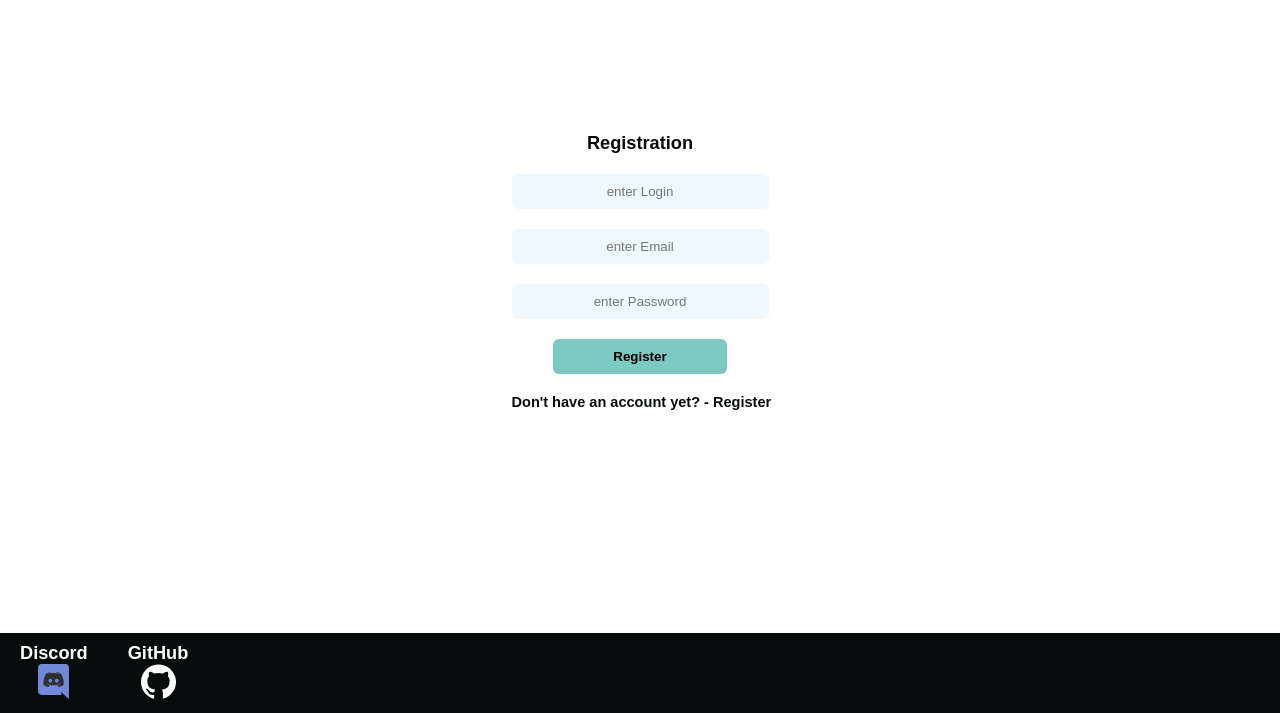
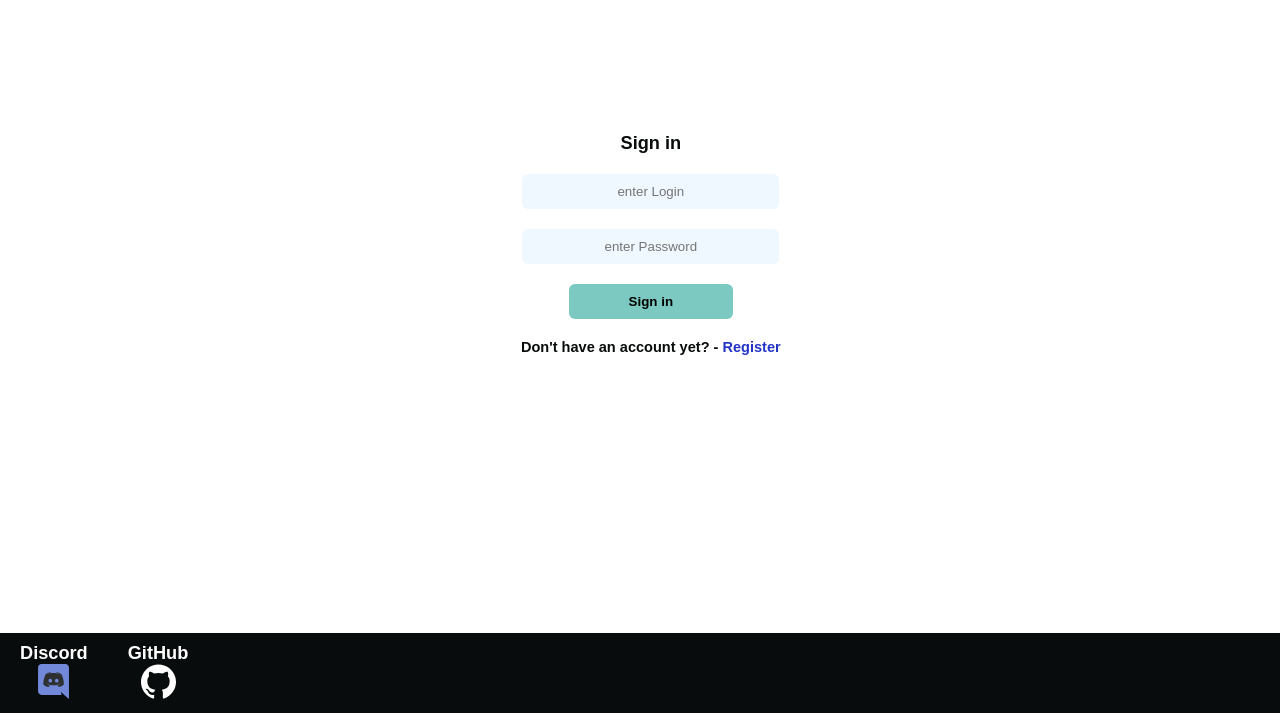
Before and after one commit to Asembly/Asembly, a plain HTML site: page src/page/index/index.html in a window 1280 px wide. Both pictures are taken after a click on the link "sign in". Shown: the part 87-800 px from the top of the page. Drawn offline with Linux system fonts and the light colour scheme.

Commit message:
Add files via upload

```diff
--- a/src/page/index/index.html
+++ b/src/page/index/index.html
@@ -22,6 +22,8 @@
             </header>
 
             <section class="wrapper__section section">
+              <!-- Появление/исчезновение формы регистрации -->
+               <div class="appear" id="visability1">
                 <form class="wrapper__form" action="#" method="post">
 
                     <div class="form__element">
@@ -43,25 +45,40 @@
                             Register
                         </button>
                     </div>
-            <div class="appear" id="visability1">
-                <div class="Elr">
                     <div class="form__element">
-                        <p class="element__subtitle">
+                        <div class="element__subtitle">
                             if you already have an account - <a class="colour" id="switch1">sign in</a>
-                        </p>
+                        </div>
                     </div>
-                </div>
-            </div>
-            <div class="disappear" id="visability2">
-                <div class="Elr">
+                </form>
+              </div>
+              <!-- Появление/исчезновение формы входа -->
+               <div class="disappear" id="visability2">
+                <form class="wrapper__form" action="#" method="post">
+
+                    <div class="form__element">
+                        <h1 class="element__title">
+                            Sign in
+                        </h1>
+                    </div>
+                    <div class="form__element">
+                        <input class="element__input" type="text" name="login" id="login" placeholder="enter Login">
+                    </div>
+                    <div class="form__element">
+                        <input class="element__input" type="password" name="password" id="password" placeholder="enter Password">
+                    </div>
+                    <div class="form__element">
+                        <button class="element__button">
+                            Sign in
+                        </button>
+                    </div>
                     <div class="form__element">
                         <p class="element__subtitle">
                             Don't have an account yet? - <a class="colour" id="switch2">Register</a>
                         </p>
                     </div>
+                </form>
                 </div>
-            </div>
-                </form>
             </section>
 
             <footer class="wrapper__footer footer">
--- /dev/null
+++ b/src/page/wall/styles/style__wall.scss
@@ -0,0 +1 @@
+@import '../../../styles/scss/footer.scss'
--- /dev/null
+++ b/src/page/wall/wall.html
@@ -0,0 +1,31 @@
+<!DOCTYPE html>
+<html lang="en">
+<head>
+    <meta charset="UTF-8">
+    <meta name="viewport" content="width=device-width, initial-scale=1.0">
+
+    <!--Тут нужно добавлять название аккаунта человека-->
+    <title>Document</title>
+
+    <!--Подключаемые стили-->
+    <link rel="stylesheet" href="style.css">
+
+</head>
+<body>
+    <wrapper class="wrapper">
+
+        <header class="wrapper__header header">
+
+        </header>
+
+        <section class="wrapper__section section">
+
+        </section>
+
+        <footer class="wrapper__footer footer">
+
+        </footer>
+
+    </wrapper>
+</body>
+</html>
--- /dev/null
+++ b/src/styles/scss/footer.scss
@@ -0,0 +1,15 @@
+.wrapper{
+
+    /*set size of wrapper*/
+    height: 100%;
+
+    /*option display*/
+    display: grid;
+}
+
+.wrapper__section{
+
+    /*set height for block*/
+    max-height: 100%;
+
+}
```
Also changed, not shown: src/img/circle.svg (added), src/img/lines.svg (added), src/js/app.js (line endings or trailing spaces), src/styles/css/style__form.css.
